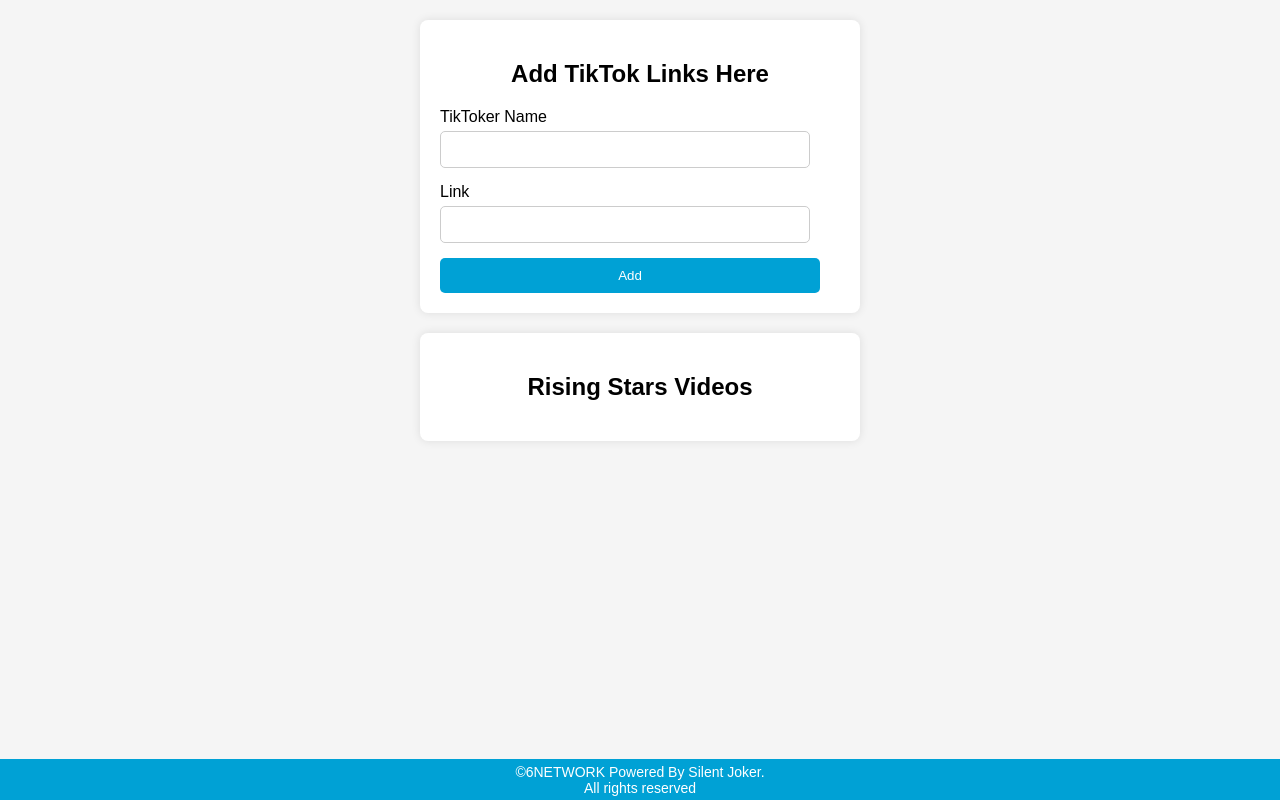
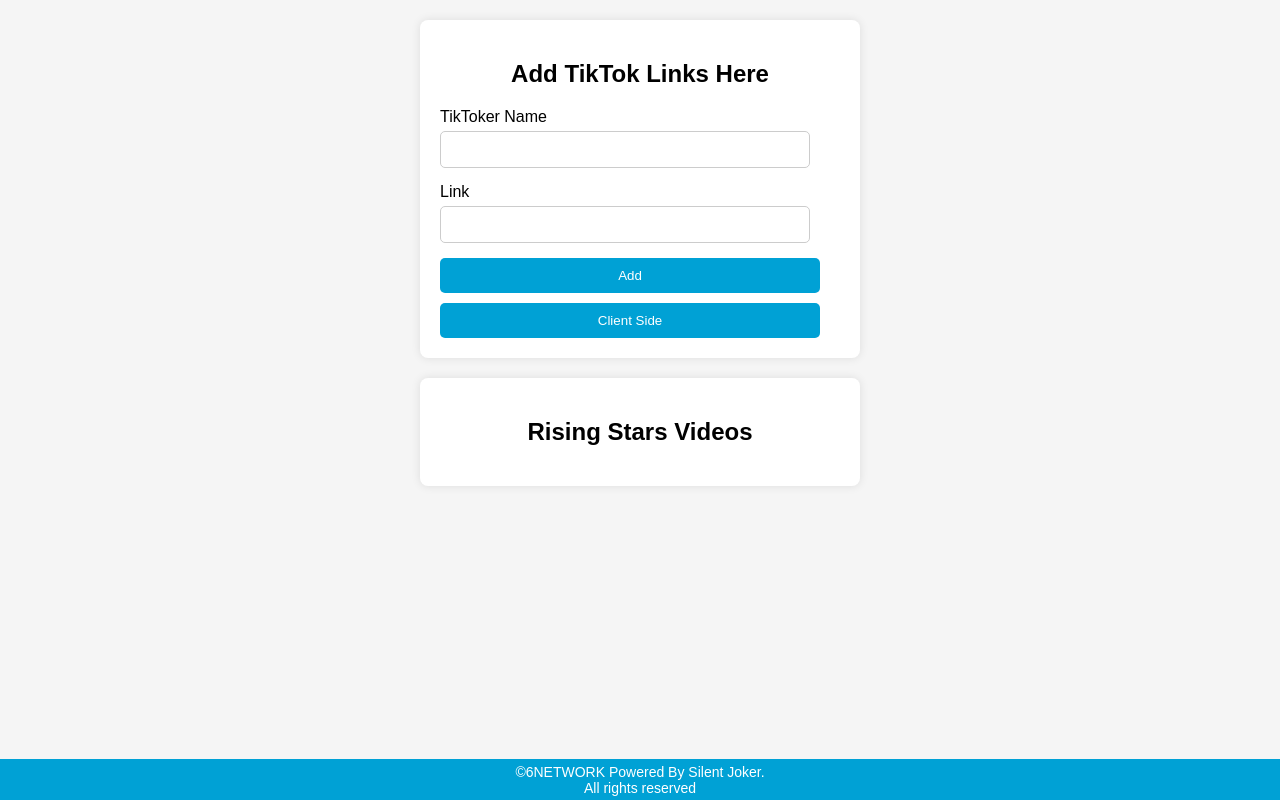
Before and after one commit to MuhammadAshiq64/stars, a plain HTML site: page index.html in a window 1280 px wide. Drawn offline with Linux system fonts and the light colour scheme; no server answers.

Commit message:
add margin-btm

```diff
--- a/index.html
+++ b/index.html
@@ -91,6 +91,9 @@
     }
     .tiktikername:hover {
       background-color: transparent;
+    }
+    .m10{
+        margin-top: 10px;
     }
 
     .opntiktikdiv {
@@ -195,6 +198,9 @@
     color: black;
      font-size: 22px;
 }
+.marbtm{
+    margin-bottom: 50px;
+}
 a{
     text-decoration: none;
 }
@@ -225,11 +231,18 @@ a{
         <label for="link">Link</label>
         <input type="text" id="link" name="link" required>
       </div>
+
       <button type="submit">Add</button>
     </form>
+     <a href="client.html">
+
+    <button class="m10">Client Side</button>
+
+ </a>
+
   </div>
 
-  <div class="login-container">
+  <div class="login-container marbtm">
     <h2>Rising Stars Videos</h2>
     <div id="tiktokList"></div>
   </div>
```
Also changed, not shown: client.html (+4 -2 lines).
